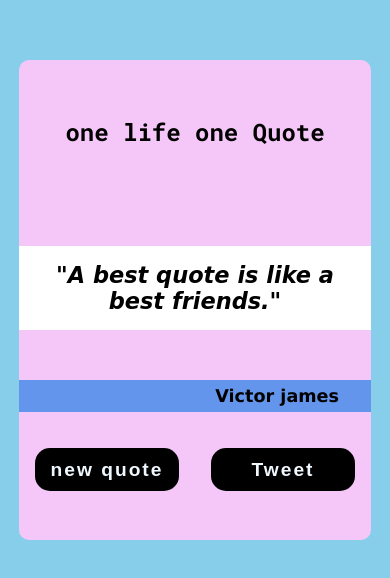
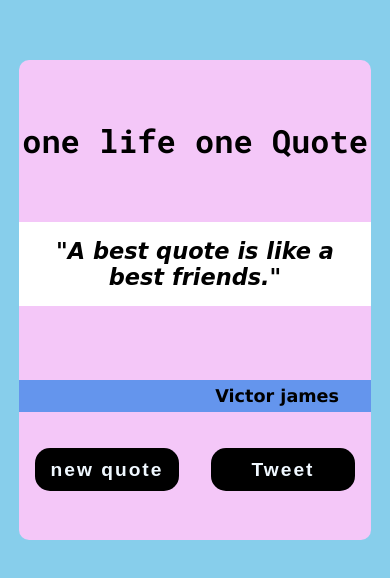
Before and after one commit to Ezhil-04/quotes-app, a plain HTML site: page index.html in a window 390 px wide. Shown: the part 122-700 px from the top of the page. Drawn offline with Linux system fonts and the light colour scheme; a web font is replaced by a local one.

Commit message:
Update style.css

```diff
--- a/style.css
+++ b/style.css
@@ -18,7 +18,7 @@ body{
     font-style: normal;
   }
 
-
+}
 
 .roboto-mono {
   font-family: "Roboto Mono", monospace;
@@ -37,7 +37,10 @@ body{
 
 
  .wrapper h2{
+    margin-top: 1rem;
     font-family: "Roboto Mono", monospace;
+    font-size: 2rem;
+
 }
 .wrapper{
     background-color: chartreuse;
@@ -49,7 +52,7 @@ body{
     place-items: center;
 
 
-    grid-template-rows: 30% 35% 10% 25%;
+    grid-template-rows: 20% 45% 10% 25%;
 }
 .btns_wrap{
     display: flex;
@@ -159,4 +162,9 @@ width: 100%;
     background-color: black;
       color: aliceblue;
     }
+    .wrapper h2{
+        margin-top: 4rem;
+    }
+
+
 }
```
